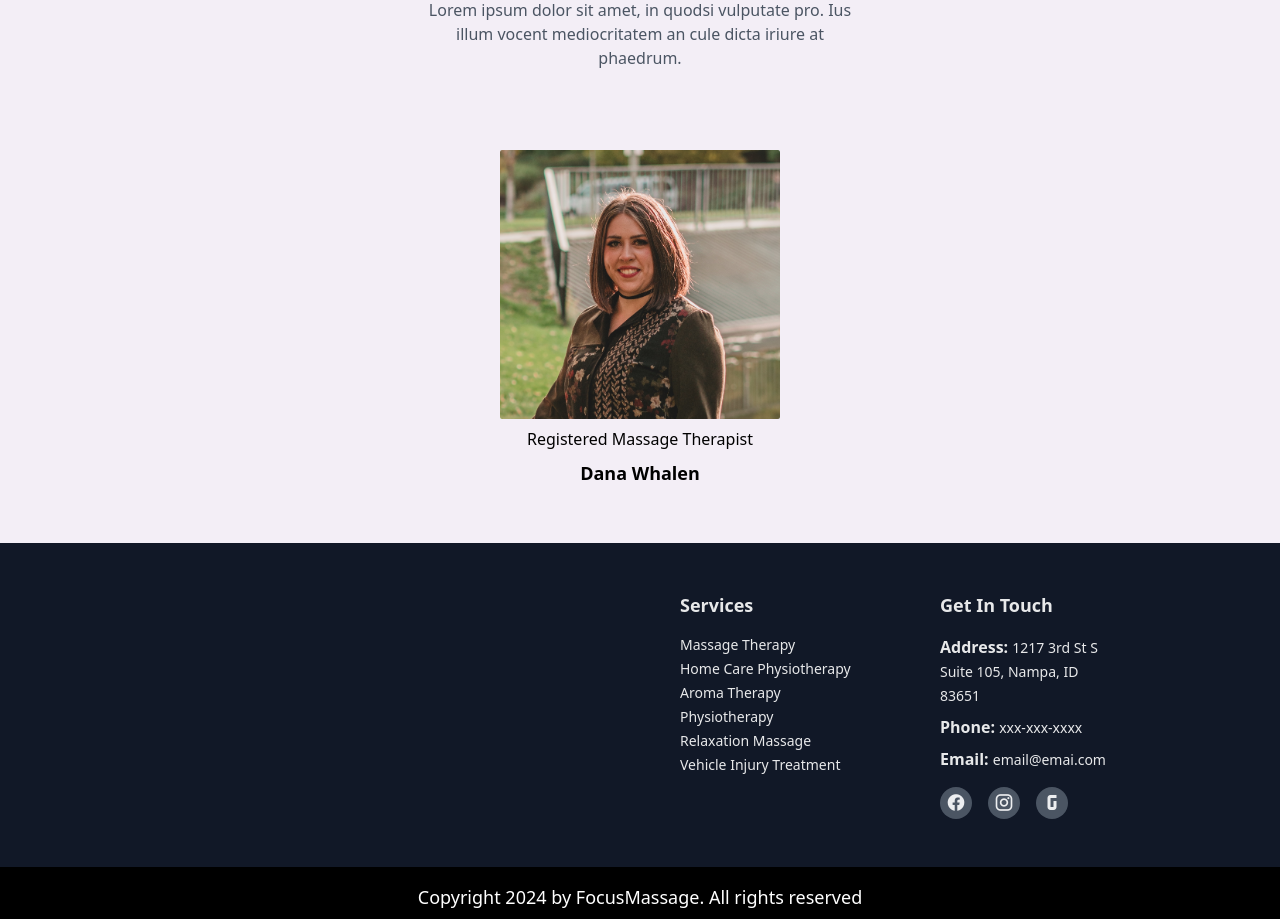
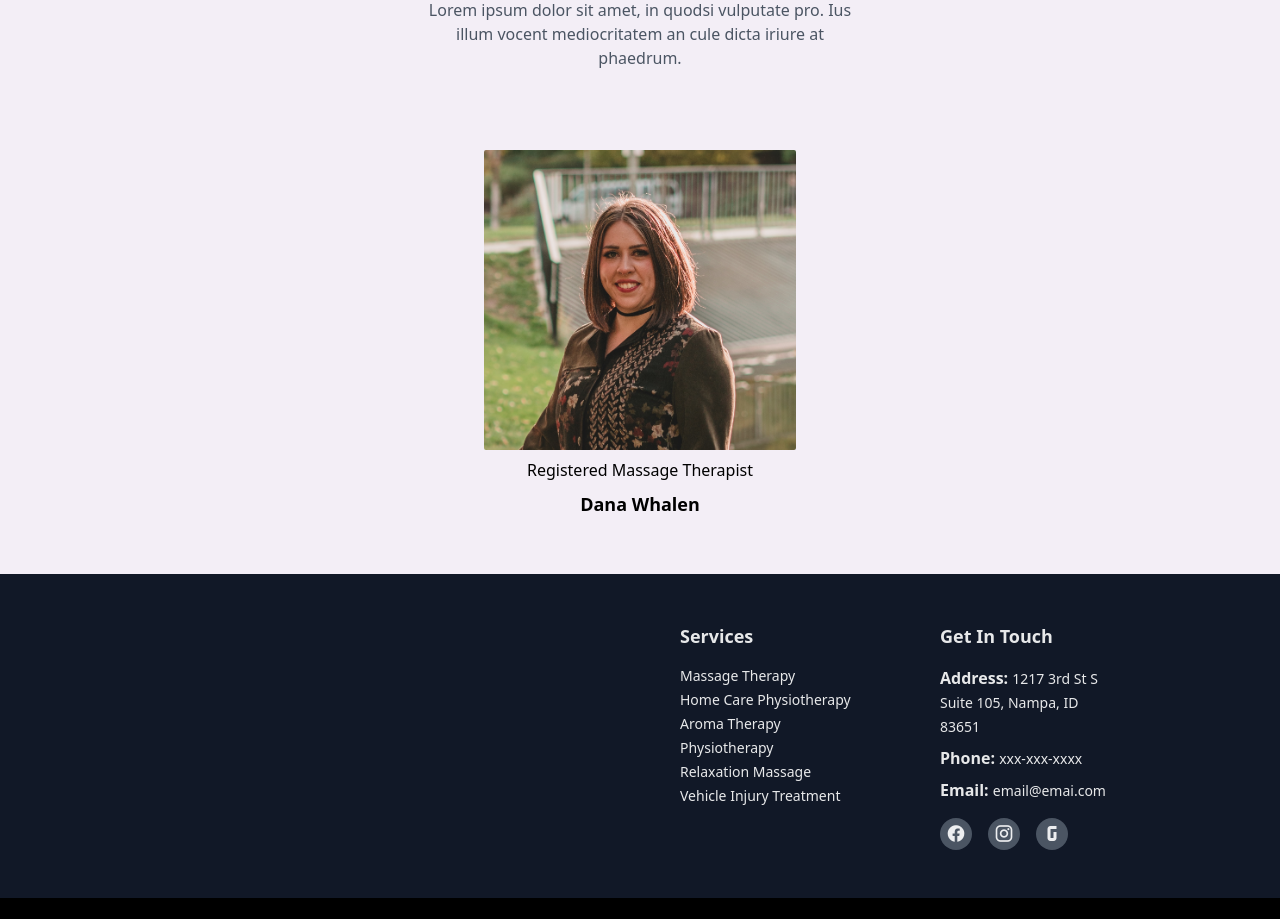
Before and after one commit to KylePep/focus-massage-site, a Vue app: page /#/about in a window 1280 px wide. Shown: the part 2560-3479 px from the top of the page. Built offline with nearby package versions, Linux system fonts and the light colour scheme; a web font is replaced by a local one; what @splidejs/vue-splide would draw is missing.

Commit message:
off image scroll in, hover border effect

```diff
--- a/src/components/Specialists.vue
+++ b/src/components/Specialists.vue
@@ -17,11 +17,16 @@ import SectionTitle from "./SectionTitle.vue";
         </template>
       </SectionTitle>
 
-      <section class="grid grid-cols-3 ">
-        <div class="relative col-span-3 lg:col-span-1 lg:col-start-2 p-4 text-center space-y-2 group">
+      <section class="grid grid-cols-3">
+        <div class="relative col-span-3 lg:col-span-1 lg:col-start-2 py-4 text-center space-y-2 group overflow-hidden">
           <img class="rounded-sm" src="/img/DanaHead.jpg" alt="Dana Whalen Massage Therapist">
           <h1 class="font-light">Registered Massage Therapist</h1>
           <h2 class="text-lg font-semibold">Dana Whalen</h2>
+          <div class="absolute bottom-1/4 -left-96 group-hover:left-0 duration-1000 bg-blue-500 rounded-r-full">
+            <ul class="flex space-x-8 px-8 py-2 font-bold text-white">
+              <li>6 years experience</li>
+            </ul>
+          </div>
           <div class="absolute bottom-0 left-0 w-0 group-hover:w-full border-b-2 border-blue-500 duration-1000"></div>
         </div>
       </section>
```
